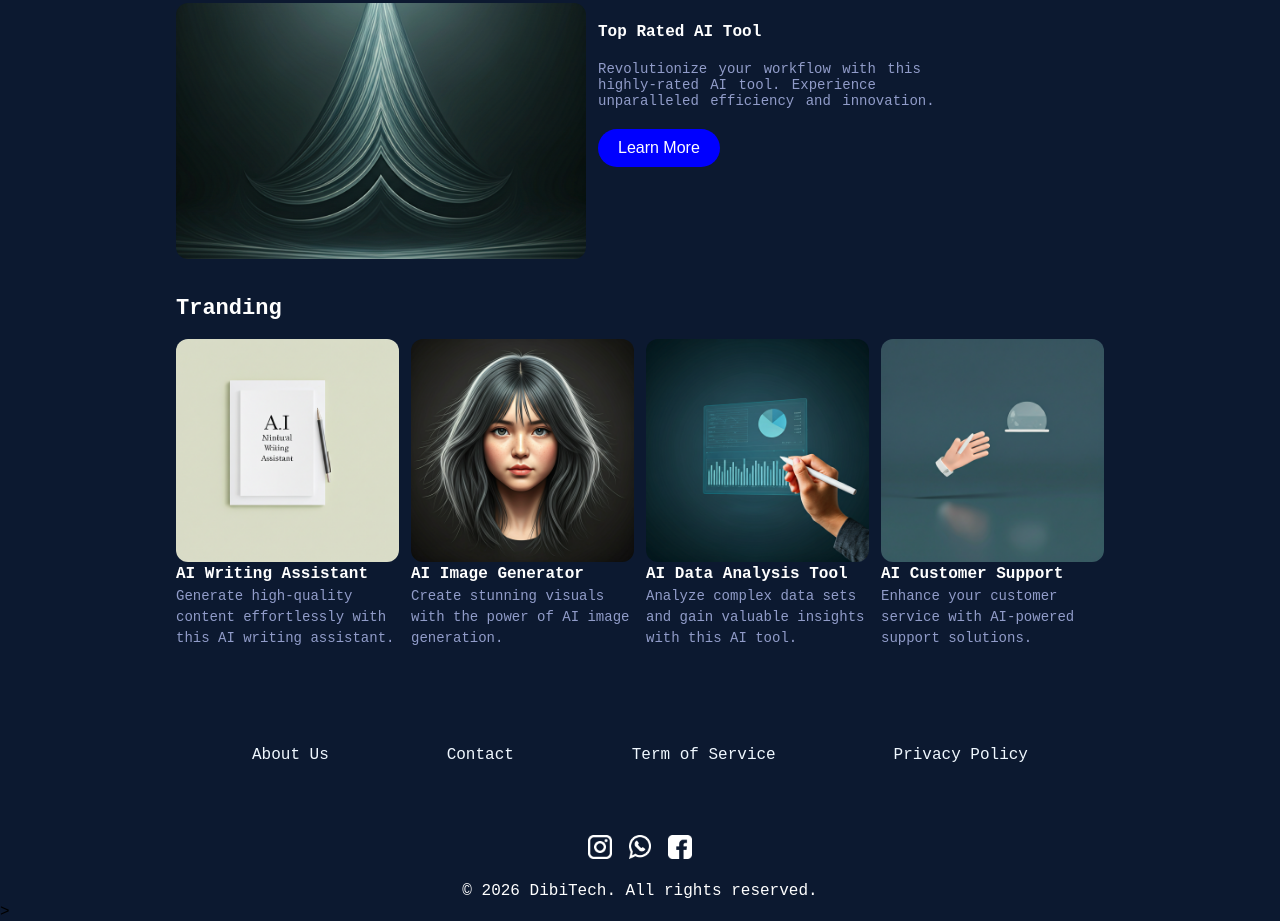
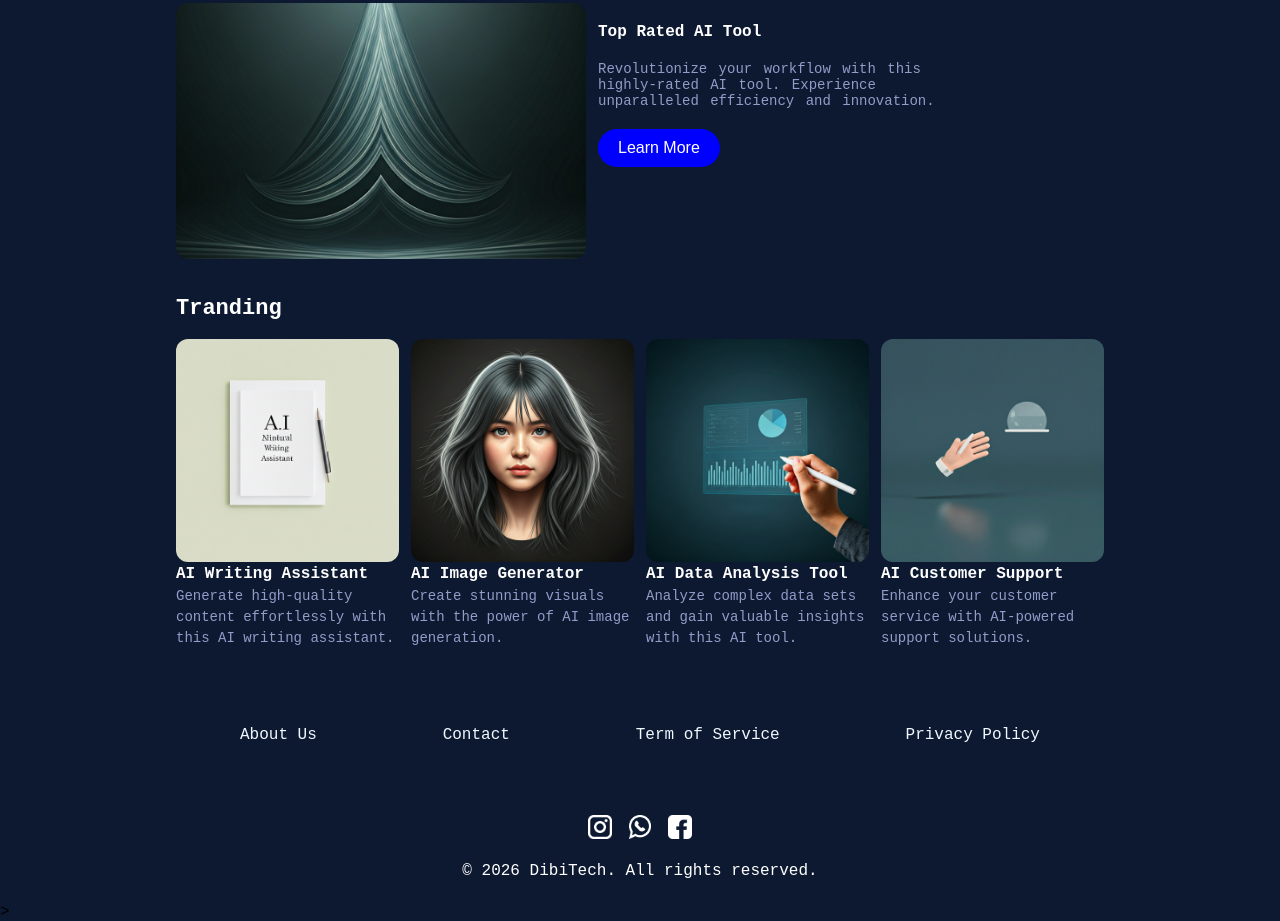
Before and after one commit to AryHamdanHelmy/AssignmentDay15_Landing_Page_Marketplace_Digital_ProductFWD11_Ary_Hamdan_Helmy, a plain HTML site: page index.html in a window 1280 px wide. Shown: the part 1005-1926 px from the top of the page. Drawn offline with Linux system fonts and the light colour scheme.

Commit message:
fix footer

```diff
--- a/index.html
+++ b/index.html
@@ -106,14 +106,14 @@
                 <li>Contact</li>
                 <li>Term of Service</li>
                 <li>Privacy Policy</li>
-            </ul></div>
+            </ul>
         <div class="footer-sosmed">
                 <div class="image-ig"></div>
                 <div class="image-wa"></div>
                 <div class="image-fb"></div>
         </div>
         <div class="footer-date"><p>© 2026 DibiTech. All rights reserved.</p></div>
-        </div>
+        </div></div>
     </section>
     </main>
 </body>
--- a/style.css
+++ b/style.css
@@ -711,19 +711,23 @@ button:hover{
     letter-spacing: 0px;
   }
   .footer-container{
-    margin:0px 160px;
-    padding: 20px 40px;
-    padding: 40px 20px;
-    width: 960px;
-    height: 200px;
+    display: flex;
+    padding: 20px 160px;
+    height: auto;
+    width: auto;
+  }
+  .footer-grid{
+    display: flex;
+    width: 100%;
+    flex-direction: column;
   }
   .footer-grid ul{
+    display: flex;
+    flex-direction: row;
     color: aliceblue;
-    width: auto;
     height: 72px;
-    display: flex;
     list-style: none;
-    padding: 0px 72px;
+    padding: 0px 80px;
     min-width: 160px;
     justify-content: space-between;
   }
```
Lines whose indentation alone changed are shown as unchanged.
